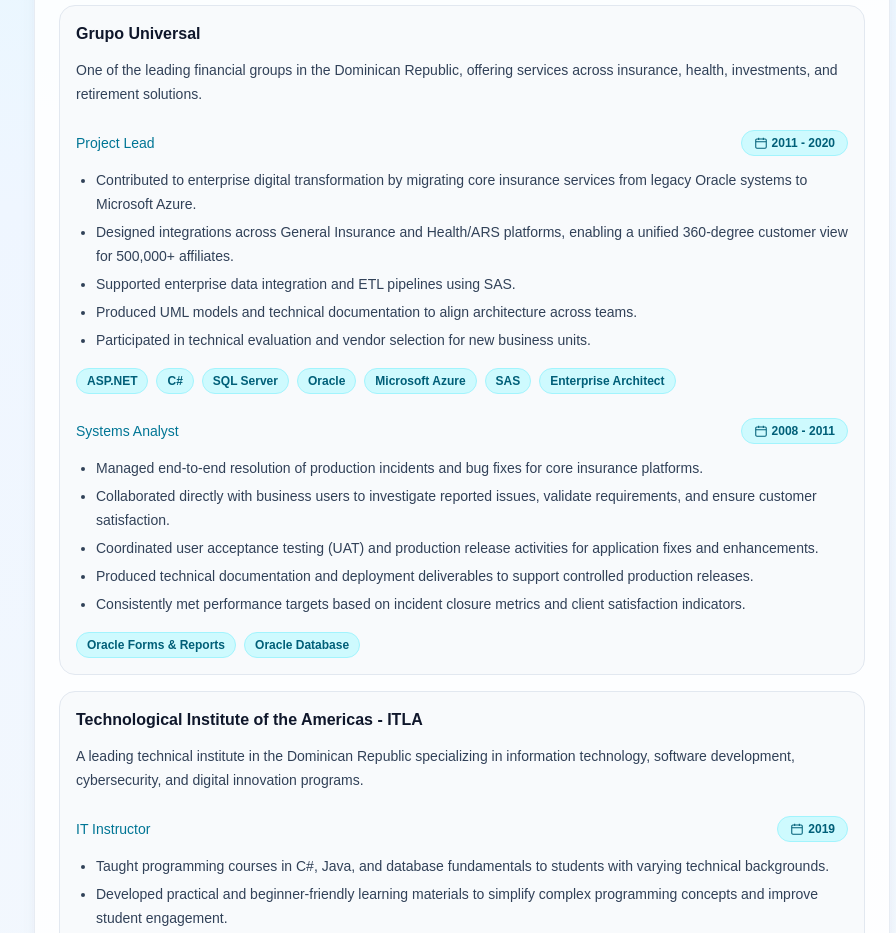
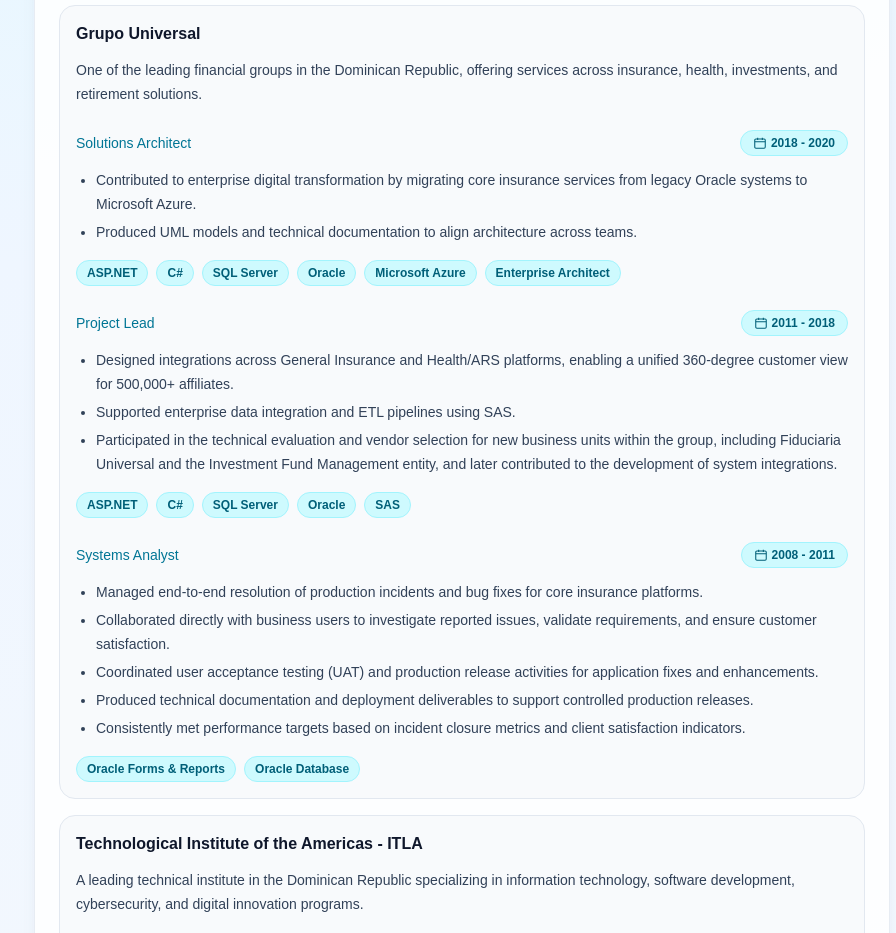
Before and after one commit to juanmiguel431/my-cv-app, a Next.js app: page /en in a window 1280 px wide. Shown: the part 1360-2293 px from the top of the page, without its empty margins (350-1246 px from the left). Built offline with nearby package versions, Linux system fonts and the light colour scheme.

Commit message:
Reorganize roles in CV translations: split "Project Lead" into distinct periods, update contributions and technologies for clarity and consistency.

```diff
--- a/constants/translations/en.ts
+++ b/constants/translations/en.ts
@@ -88,14 +88,11 @@
       description: "One of the leading financial groups in the Dominican Republic, offering services across insurance, health, investments, and retirement solutions.",
       roles: [
         {
-          name: "Project Lead",
-          period: "2011 - 2020",
+          name: "Solutions Architect",
+          period: "2018 - 2020",
           contributions: [
             "Contributed to enterprise digital transformation by migrating core insurance services from legacy Oracle systems to Microsoft Azure.",
-            "Designed integrations across General Insurance and Health/ARS platforms, enabling a unified 360-degree customer view for 500,000+ affiliates.",
-            "Supported enterprise data integration and ETL pipelines using SAS.",
             "Produced UML models and technical documentation to align architecture across teams.",
-            "Participated in technical evaluation and vendor selection for new business units.",
           ],
           technologies: [
             "ASP.NET",
@@ -103,8 +100,23 @@
             "SQL Server",
             "Oracle",
             "Microsoft Azure",
+            "Enterprise Architect",
+          ],
+        },
+        {
+          name: "Project Lead",
+          period: "2011 - 2018",
+          contributions: [
+            "Designed integrations across General Insurance and Health/ARS platforms, enabling a unified 360-degree customer view for 500,000+ affiliates.",
+            "Supported enterprise data integration and ETL pipelines using SAS.",
+            "Participated in the technical evaluation and vendor selection for new business units within the group, including Fiduciaria Universal and the Investment Fund Management entity, and later contributed to the development of system integrations.",
+          ],
+          technologies: [
+            "ASP.NET",
+            "C#",
+            "SQL Server",
+            "Oracle",
             "SAS",
-            "Enterprise Architect",
           ],
         },
         {
--- a/constants/translations/es.ts
+++ b/constants/translations/es.ts
@@ -89,15 +89,11 @@
       description: "Uno de los principales grupos financieros en la República Dominicana que ofrece servicios en seguros, salud, inversiones y soluciones de retiro.",
       roles: [
         {
-          name: "Líder de Proyectos",
-          period: "2011 - 2020",
+          name: "Arquitecto de Soluciones",
+          period: "2018 - 2020",
           contributions: [
             "Contribuí a la transformación digital empresarial migrando servicios core de seguros desde sistemas Oracle legacy hacia Microsoft Azure.",
-            "Diseñé integraciones entre plataformas de Seguros Generales y Salud/ARS, habilitando una vista 360 unificada para más de 500,000 afiliados.",
-            "Apoyé integración de datos empresarial y pipelines ETL usando SAS.",
             "Produje modelos UML y documentación técnica para alinear arquitectura entre equipos.",
-            "Participé en evaluación técnica y selección de proveedores para nuevas unidades de negocio.",
-            "Rol previo: Analista de Sistemas dando soporte a plataformas core de seguros (2008 - 2012).",
           ],
           technologies: [
             "ASP.NET",
@@ -105,8 +101,23 @@
             "SQL Server",
             "Oracle",
             "Microsoft Azure",
+            "Enterprise Architect",
+          ]
+        },
+        {
+          name: "Líder de Proyectos",
+          period: "2011 - 2018",
+          contributions: [
+            "Diseñé integraciones entre plataformas de Seguros Generales y Salud/ARS, habilitando una vista 360 unificada para más de 500,000 afiliados.",
+            "Apoyé integración de datos empresarial y pipelines ETL usando SAS.",
+            "Participé en la evaluación técnica y selección de proveedores para nuevas unidades de negocio dentro del grupo, incluyendo Fiduciaria Universal y la entidad Administradora de Fondos de Inversión, y posteriormente contribuí al desarrollo de integraciones de sistemas."
+          ],
+          technologies: [
+            "ASP.NET",
+            "C#",
+            "SQL Server",
+            "Oracle",
             "SAS",
-            "Enterprise Architect",
           ]
         },
         {
```
